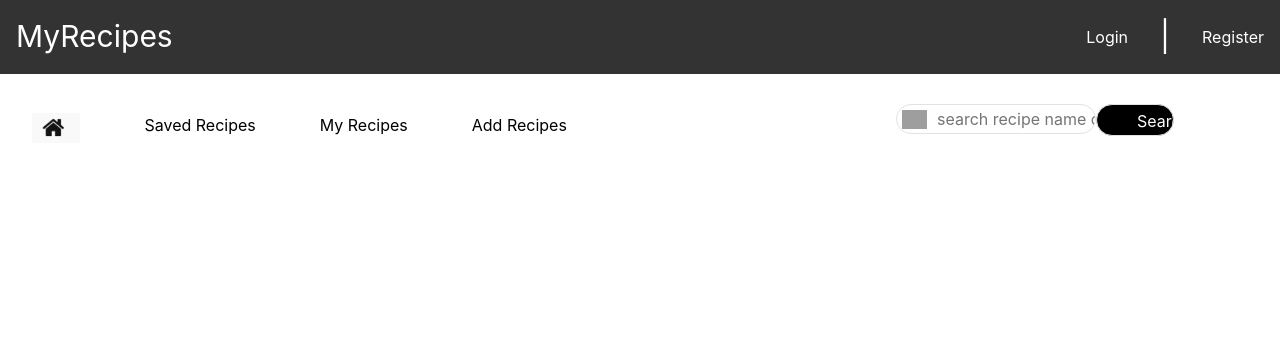
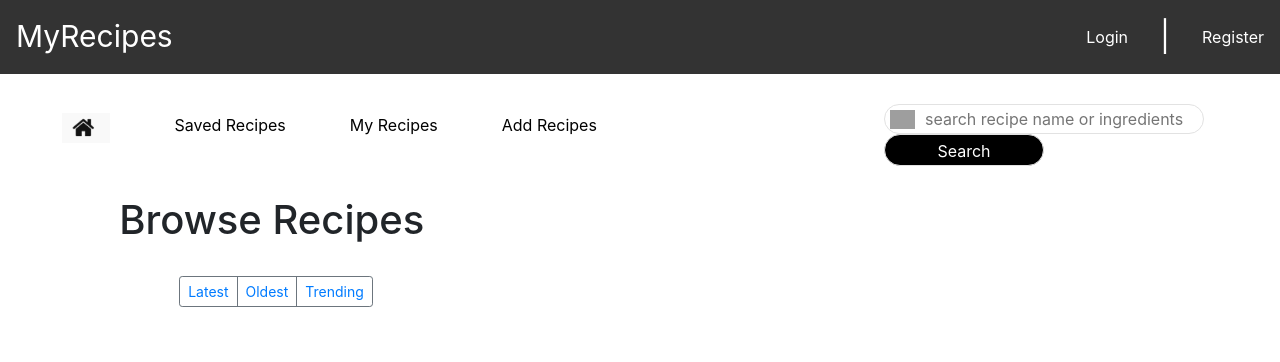
Before and after one commit to 2253612C/ITECHGroupProject, a Django app: page / in a window 1280 px wide. Shown: the top 362 px of the page. Run offline with Django 3.2, Linux system fonts and the light colour scheme; data that the repository does not hold is empty; parts of the project's set-up code (start-up, migrations or seed data) failed here and were passed over; some libraries are stand-ins or nearby versions; grey boxes are pictures that could not be loaded.

Commit message:
changed views so that latest/oldest/most liked can be used on multiple pages

```diff
--- a/ITECHGroupProject/urls.py
+++ b/ITECHGroupProject/urls.py
@@ -22,7 +22,7 @@ from django.conf import settings
 from django.conf.urls.static import static
 
 urlpatterns = [
-    path('', views.browseRecipe, name= 'browseRecipes'),
+    path('', views.browseRecipe, name= 'index'),
     path('admin/', admin.site.urls),
     path('myAccount/', views.myAccount, name= 'myAccount'),
     path('recipes/', include('recipeSite.urls')),
--- a/recipeSite/templatetags/recipe_template_tags.py
+++ b/recipeSite/templatetags/recipe_template_tags.py
@@ -8,7 +8,12 @@ register = template.Library()
 def draw_recipe_cards(recipeList, user, can_edit_delete=False):
     return {'recipeList' : recipeList, 'user':user, 'can_edit_delete' : can_edit_delete}
 
+
+@register.inclusion_tag('recipeSite/recipeCard.html')
+def draw_recipe_cards_from_haystack(page_object_list, user):
+    recipeList=[x.object for x in page_object_list] #get underlying model objects from haystack SearchResult objects
+    return {'recipeList' : recipeList, 'user':user}
+
 @register.filter
 def has_bookmarked(user, recipe,):
-
     return recipe.bookmarks.filter(id=user.id).exists() #checks if user has bookmarked a recipe
--- a/recipeSite/urls.py
+++ b/recipeSite/urls.py
@@ -6,16 +6,14 @@ from haystack.views import SearchView
 app_name = 'recipeSite'
 
 urlpatterns = [
+   path('myRecipes/', views.myRecipes, name= 'myRecipes'),
+   path('browse/', views.browseRecipe, name= 'browseRecipes'),
    path('savedRecipes/', views.savedRecipes, name= 'savedRecipes'),
-   path('myRecipes/', views.myRecipes, name= 'myRecipes'),
    path('addRecipe/', views.addRecipe, name= 'addRecipe'),
    path('search/', SearchView(), name='haystack_search'),
    path('bookmark/', views.BookmarkRecipeView.as_view(), name='bookmark'),
    path('delete/', views.DeleteRecipeButton.as_view(), name='delete'),
    path('viewRecipe/<slug:recipe_name_slug>/',views.viewRecipe.as_view(), name='viewRecipe'),
-   path('lastestRecipes/', views.lastestRecipes, name= 'lastestRecipes'),
-   path('oldestRecipes/', views.oldestRecipes, name= 'oldestRecipes'),
-   path('likeRecipes/', views.likeRecipes, name= 'likeRecipes'),
    #path('viewRecipe/', views.viewRecipe, name= 'viewRecipe'),
    #path('restricted/', views.restricted, name= 'restricted'),
 ]
--- a/recipeSite/views.py
+++ b/recipeSite/views.py
@@ -9,17 +9,53 @@ from django.http import JsonResponse
 from django.views import View
 from django.contrib.auth.models import User
 from django.utils.decorators import method_decorator
+from django.urls import resolve
+from django.utils.datastructures import MultiValueDictKeyError
 
 from recipeSite.models import Ingredient
 
 def about(request):
     return HttpResponse("This is the about page")
 
+def sort_recipes(recipeList, request):
+
+    try:
+        sort_value=request.GET['sort']
+
+        if (sort_value=="trending"):
+            recipeList = recipeList.order_by('-likes')
+        if (sort_value=="latest"):
+            recipeList = recipeList.order_by('-submissionDateTime')
+        if (sort_value=="oldest"):
+            recipeList = recipeList.order_by('submissionDateTime')
+
+    except MultiValueDictKeyError: #no get request called 'sort' was sent
+        recipeList = recipeList.order_by('-likes') #just default to most likes
+
+    return recipeList
+
 def browseRecipe(request):
-    recipeList = Recipe.objects.order_by('-likes')
+
+    AllrecipeList=sort_recipes(Recipe.objects.all(),request)
 
     return render(request, 'recipeSite/browseRecipe.html',
-            context = {'recipeList' : recipeList})
+            context = {'recipeList' : AllrecipeList})
+
+@login_required
+def myRecipes(request):
+
+    userRecipeList=sort_recipes(Recipe.objects.filter(author=request.user),request)
+
+    return render(request, 'recipeSite/myRecipes.html',
+            context = {'recipeList' : userRecipeList})
+
+@login_required
+def savedRecipes(request):
+
+    bookmarkedRecipeList=sort_recipes(Recipe.objects.filter(bookmarks=request.user),request) #get all recipes that have been bookmarked by this user
+
+    return render(request, 'recipeSite/savedRecipes.html',
+            context = {'recipeList' : bookmarkedRecipeList})
 
 @login_required
 def addRecipe(request):
@@ -147,21 +183,6 @@ class DeleteRecipeButton(View):
         recipe.delete()
         return HttpResponse("Deleted")
 
-
-@login_required
-def myRecipes(request):
-    recipeList = Recipe.objects.filter(author=request.user)
-
-    return render(request, 'recipeSite/myRecipes.html',
-            context = {'recipeList' : recipeList})
-
-@login_required
-def savedRecipes(request):
-    bookmarkedRecipeList=Recipe.objects.filter(bookmarks=request.user) #get all recipes that have been bookmarked by this user
-
-    return render(request, 'recipeSite/savedRecipes.html',
-            context = {'recipeList' : bookmarkedRecipeList})
-
 @login_required
 def myAccount(request):
     return render(request, 'recipeSite/myAccount.html',
@@ -170,21 +191,3 @@ def myAccount(request):
 
 def restricted(request):
     return HttpResponse("You have to be a registered user to view this page")
-
-def lastestRecipes(request):
-    recipeList = Recipe.objects.filter(author=request.user).order_by('-submissionDateTime')
-
-    return render(request, 'recipeSite/myRecipes.html',
-            context = {'recipeList' : recipeList})
-
-def oldestRecipes(request):
-    recipeList = Recipe.objects.filter(author=request.user).order_by('submissionDateTime')
-
-    return render(request, 'recipeSite/myRecipes.html',
-            context = {'recipeList' : recipeList})
-
-def likeRecipes(request):
-    recipeList = Recipe.objects.filter(author=request.user).order_by('-likes')
-
-    return render(request, 'recipeSite/myRecipes.html',
-            context = {'recipeList' : recipeList})
--- a/static/css/base.css
+++ b/static/css/base.css
@@ -78,7 +78,7 @@ em{
     box-sizing: border-box;
     padding-left: 10px;
     border-radius: 20px;
-    width: 200px;
+    width: 20em;
     border: 1px solid #e2e2e2;
     background-image: url(/static/images/search.jpg);
     background-repeat: no-repeat;
@@ -100,12 +100,12 @@ em{
     font-size: 14px;
 }
 #search{
-    width: 78px;
+    width: 10em;
     height: 32px;
-    float: right;
     background: black;
     color: white;
     text-align: center;
     line-height: 32px;
     cursor: pointer;
+    padding: 0px;
 }
--- a/static/css/recipeCard.css
+++ b/static/css/recipeCard.css
@@ -1,4 +1,4 @@
-div {
+div.recipeCard-container div{
     margin-left: 0px;
     margin-right: 0px;
   }
--- a/static/js/addRecipe.js
+++ b/static/js/addRecipe.js
@@ -21,8 +21,6 @@ $(document).ready(function() {
         if (file) {
             reader.readAsDataURL(file);
         }
-
-        user_upload=true;
         }
     )
 
@@ -64,7 +62,7 @@ $(document).ready(function() {
             $('#IngredientQuantityField').css({'border' : '1px solid red'}); //add a red line to show user error
             return false;
         }
-        else if (!user_upload){
+        else if($('#imagefield').attr('src') == "static\images\blankimage.png") {
             alert("Need to upload an Image. (Click on the image box to upload an image)");
             return false;
         }
@@ -111,7 +109,6 @@ $(document).ready(function() {
 
                 if (data.success){
                     window.location.href = data.url;
-                    alert("test");
                 }
                 else{
                     document.write(data.html);
--- a/templates/recipeSite/addRecipe.html
+++ b/templates/recipeSite/addRecipe.html
@@ -33,7 +33,7 @@ Add a Recipe
 
                     <div class="row mb-3">
                       <div class="thumbnail">
-                        <label for= "imagefield">Add An Image</label>
+                        <label for= "imagefield">Click below to upload an Image.</label>
                         <img src="{% static 'images/blankimage.png' %}" id="imagefield" class="img-thumbnail img-fluid" width="500" height="600" alt="Blank Image">
                       </div>
                     </div>
--- a/templates/recipeSite/base.html
+++ b/templates/recipeSite/base.html
@@ -20,7 +20,7 @@
     <ul class="top1">
         <li class="logo">MyRecipes</li>
         {% if user.is_authenticated %}
-        <li><a href="{% url 'auth_logout' %}?next={% url 'browseRecipes' %}">Sign-out</a></li>
+        <li><a href="{% url 'auth_logout' %}?next={% url 'recipeSite:browseRecipes' %}">Sign-out</a></li>
         <li><em>|</em></li>
         <li><a href="{% url 'myAccount' %}">My Account</a></li>
         {% else %}
@@ -45,7 +45,7 @@
                 </form>
             </li>
 
-            <li class="menu"><a href="{% url 'browseRecipes' %}" target="-blank" title="home"><img
+            <li class="menu"><a href="{% url 'recipeSite:browseRecipes' %}?sort=trending" target="-blank" title="home"><img
                         src="{% static 'images/home.jpg' %}" alt="Picture of home" height="30"></a></li>
             <li class="menu"><a href="{% url 'recipeSite:savedRecipes' %}">Saved Recipes</a></li>
             <li class="menu"><a href="{% url 'recipeSite:myRecipes' %}">My Recipes</a></li>
--- a/templates/recipeSite/browseRecipe.html
+++ b/templates/recipeSite/browseRecipe.html
@@ -12,7 +12,20 @@ Browse Recipes
 {% endblock %}
 
 {% block body_block %}
-
+<div class="row">
+    <div class="offset-1 mb-5">
+     <h1>Browse Recipes</h1>
+    </br>
+     <div class="btn-toolbar mb-2 ">
+        <div class="btn-group mr-2">
+          <button type="button" class="btn btn-sm btn-outline-secondary"><a href="{% url 'recipeSite:browseRecipes' %}?sort=latest">Latest</a></button>
+          <button type="button" class="btn btn-sm btn-outline-secondary"><a href="{% url 'recipeSite:browseRecipes' %}?sort=oldest">Oldest</a></button>
+          <button type="button" class="btn btn-sm btn-outline-secondary"><a href="{% url 'recipeSite:browseRecipes' %}?sort=trending">Trending</a></button>
+        </div>
+      </div>
+    </div>
+   </br>
+   </div>
 {% draw_recipe_cards recipeList user %}
 
 {% endblock %}
--- a/templates/recipeSite/recipeCard.html
+++ b/templates/recipeSite/recipeCard.html
@@ -5,7 +5,7 @@
 <script src="{% static "js/recipeCard.js" %}" crossorigin="anonymous"></script>
 {% if recipeList %}
 <div class="album py-5 bg-light">
-  <div class="container">
+  <div class="container recipeCard-container">
           <div class="row">
             {% for recipe in recipeList %}
             <div class="col-md-4">
```
Also changed, not shown: templates/recipeSite/myRecipes.html (+4 -5 lines), templates/recipeSite/savedRecipes.html (+8 -4 lines), templates/search/search.html (+11 -57 lines), 1 other file.
